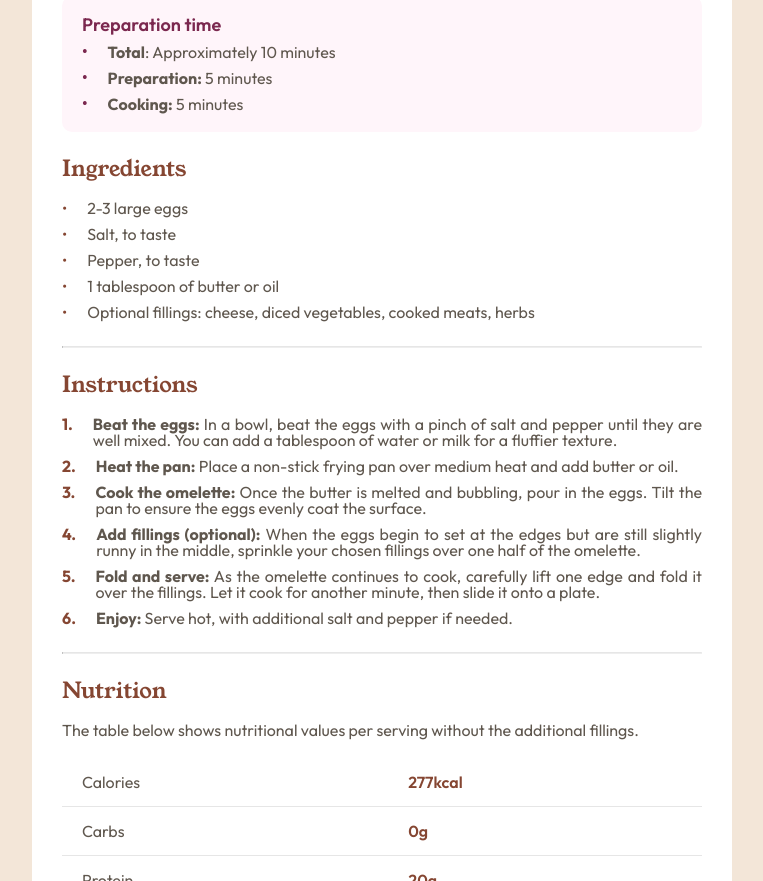
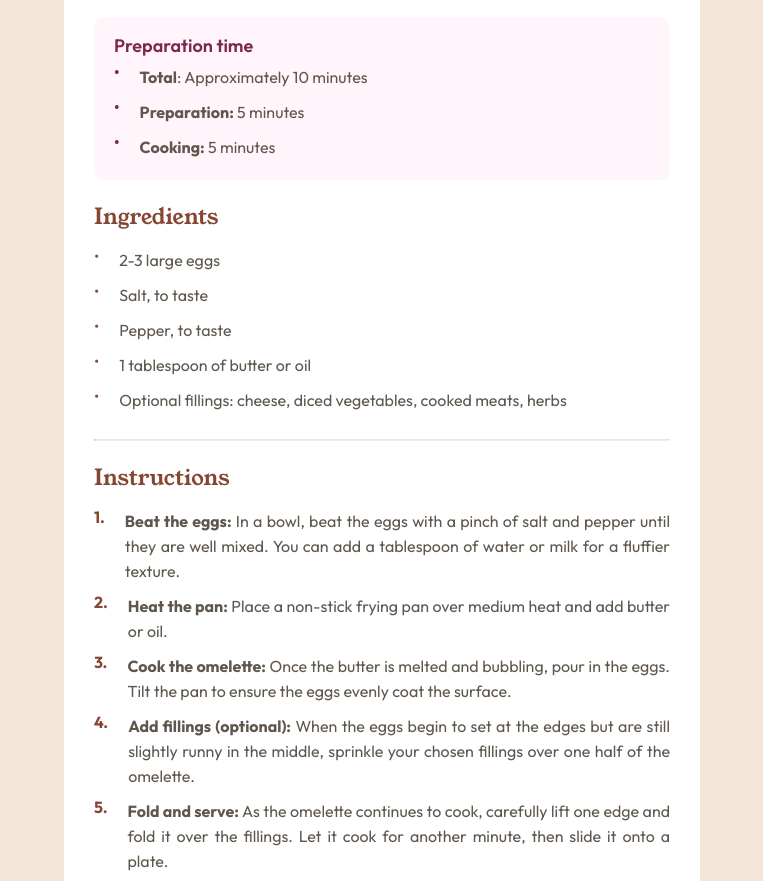
Before and after one commit to gilangr1440/gilangr-recipe-page-main, a plain HTML site: page index.html in a window 1280 px wide. Shown: the part 516-1397 px from the top of the page, without its empty margins (258-1021 px from the left). Drawn offline with Linux system fonts and the light colour scheme.

Commit message:
fix line height

```diff
--- a/index.html
+++ b/index.html
@@ -59,23 +59,23 @@
             <ul>
               <li>
                 <span class="bullet">&#8226;</span>
-                <span>2-3 large eggs</span>
+                <span class="ingredient-content">2-3 large eggs</span>
               </li>
               <li>
                 <span class="bullet">&#8226;</span>
-                <span>Salt, to taste</span>
+                <span class="ingredient-content">Salt, to taste</span>
               </li>
               <li>
                 <span class="bullet">&#8226;</span>
-                <span>Pepper, to taste</span>
+                <span class="ingredient-content">Pepper, to taste</span>
               </li>
               <li>
                 <span class="bullet">&#8226;</span>
-                <span>1 tablespoon of butter or oil</span>
+                <span class="ingredient-content">1 tablespoon of butter or oil</span>
               </li>
               <li>
                 <span class="bullet">&#8226;</span>
-                <span>Optional fillings: cheese, diced vegetables, cooked meats, herbs</span>
+                <span class="ingredient-content">Optional fillings: cheese, diced vegetables, cooked meats, herbs</span>
               </li>
             </ul>
           </div>
--- a/style.css
+++ b/style.css
@@ -189,7 +189,7 @@ body {
 
 .header-section h1 {
   font-family: "YoungSerif";
-  font-size: 24px;
+  font-size: 32px;
   font-weight: 600;
   color: var(--dark-charcoal);
 }
@@ -199,6 +199,7 @@ body {
   font-size: var(--paragraph);
   text-align: justify;
   color: var(--wenge-brown);
+  line-height: 25px;
 }
 
 .preparation-section {
@@ -239,6 +240,7 @@ body {
 .preparation-section ul li .preparation-content {
   font-family: "outfit";
   font-size: var(--paragraph);
+  line-height: 25px;
 }
 
 .ingredients-section {
@@ -269,6 +271,10 @@ body {
 
 .ingredients-section ul li .bullet {
   color: var(--nutmeg);
+}
+
+.ingredients-section ul li .ingredient-content {
+  line-height: 25px;
 }
 
 hr {
@@ -307,6 +313,10 @@ hr {
   font-weight: 700;
 }
 
+.instructions-section ul li .instructions-content {
+  line-height: 25px;
+}
+
 .nutrition-section {
   display: flex;
   flex-direction: column;
@@ -325,6 +335,7 @@ hr {
   font-size: var(--paragraph);
   color: var(--wenge-brown);
   text-align: justify;
+  line-height: 25px;
 }
 
 .nutrition-section table {
@@ -351,7 +362,7 @@ hr {
     width: 100vw;
     margin: 0;
     box-sizing: border-box;
-    padding: 20px;
+    padding: 50px 45px;
     border-radius: 0;
   }
   .image-container {
@@ -380,7 +391,7 @@ hr {
 
 @media only screen and (min-width: 992px) and (max-width: 1440px) {
   .container {
-    width: 50%;
+    width: 45%;
     padding: 30px;
     margin: 70px auto;
     background-color: white;
```
